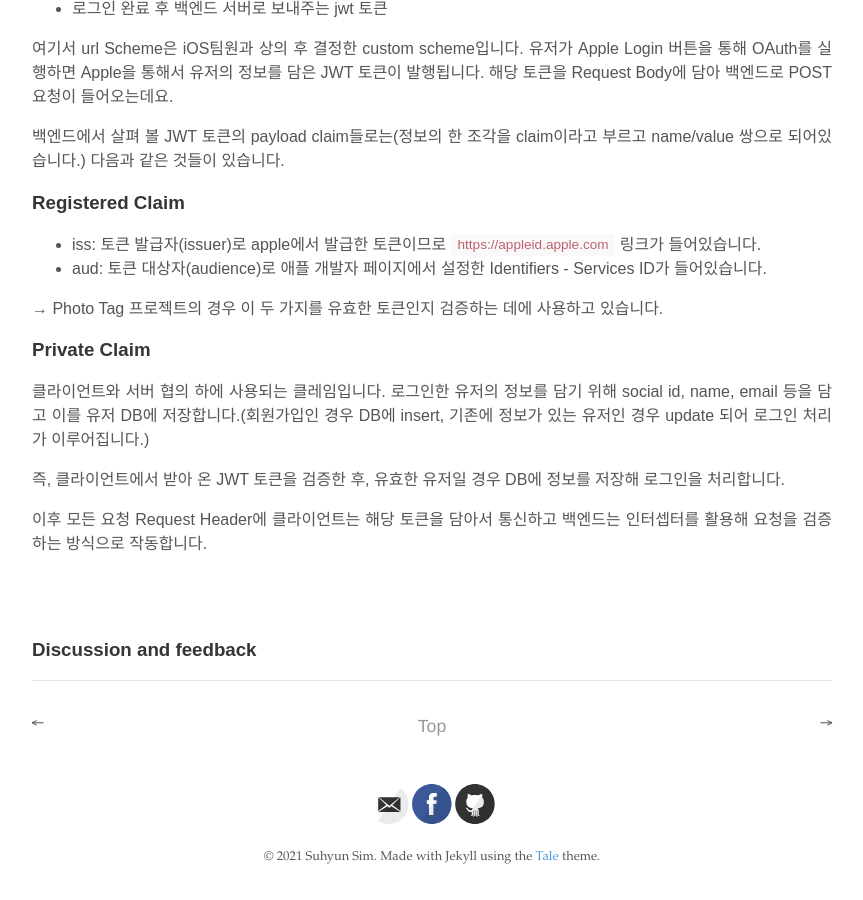
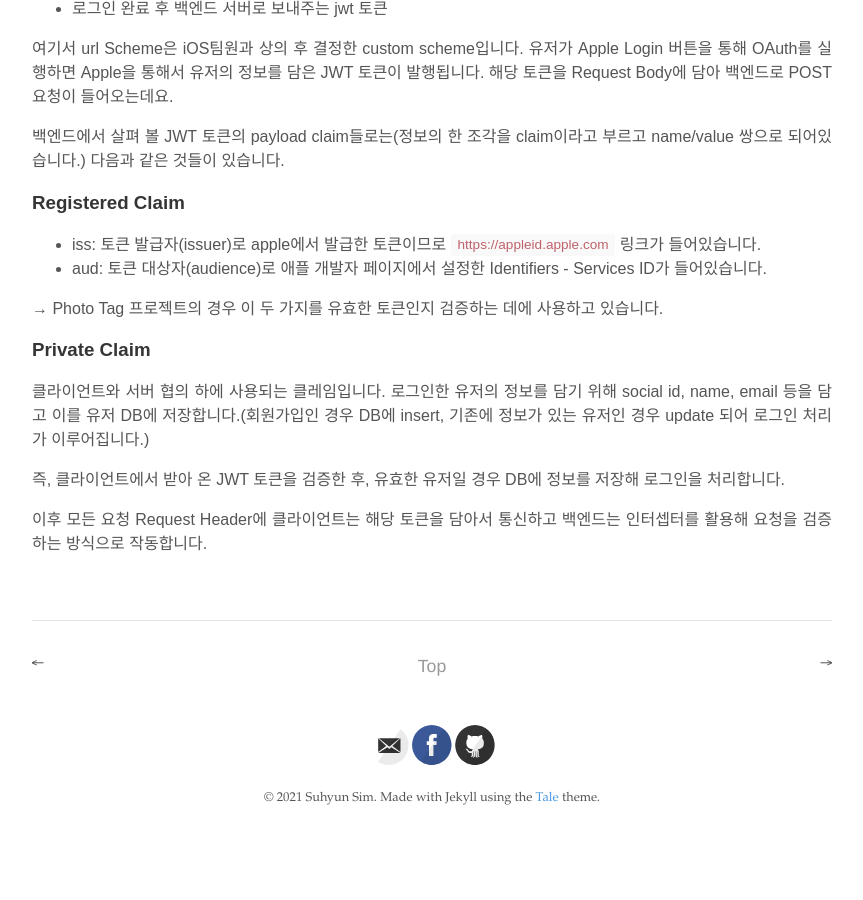
Before and after one commit to suhyunsim/suhyunsim.github.io, a Jekyll site: the page built from _posts/2020-10-31-apple-oauth.md, in a window 1280 px wide and 900 px high, scrolled down 1290 px. Shown: the whole window, without its empty margins (208-1071 px from the left). Built offline with Jekyll 4.4.1, drawn with Linux system fonts in a browser that asks for light colours; comment, search, counter and statistics services are not loaded; after the commit the page ends 2131 px from its top, so only the background shows below that; some of the changed lines change nothing that is shown.

Commit message:
feat: disqus 대신 GitHub 댓글 기능 추가

```diff
--- a/_config.yml
+++ b/_config.yml
@@ -64,7 +64,7 @@
 exclude: [ Gemfile, Gemfile.lock, tale.gemspec ]
 
 # Disqus (Set to your disqus id)
-disqus:         suhyunsim-github-io
+# disqus:         suhyunsim-github-io
 
 category_dir: categories/
 category_list: [ Project, BackEnd, Algorithm, TIL, Others]
--- a/_includes/disqus_comments.html
+++ /dev/null
@@ -1,11 +0,0 @@
-<!-- Start disqus -->
-<script src="{{ "/assets/js/disqusLoader.js" | relative_url }}" /></script>
-<div id="disqus_thread"><h3>Discussion and feedback</h3></div>
-<div class="disqus"></div>
-<script>
-    disqusLoader('.disqus', {
-        scriptUrl: 'https://{{ site.disqus }}.disqus.com/embed.js'
-    });
-</script>
-<noscript>Please enable JavaScript to view the <a href="https://disqus.com/?ref_noscript">comments powered by Disqus.</a></noscript>
-<!-- End disqus -->
--- a/_layouts/post.html
+++ b/_layouts/post.html
@@ -23,9 +23,14 @@
   {{ content }}
 </div>
 
-{% if page.comments %}
-  {% include disqus_comments.html %}
-{% endif %}
+<script src="https://utteranc.es/client.js"
+        repo="suhyunsim/suhyunsim.github.io"
+        issue-term="pathname"
+        label="comments"
+        theme="github-light"
+        crossorigin="anonymous"
+        async>
+</script>
 
 <div class="pagination">
   {% if page.next.url %}
```
